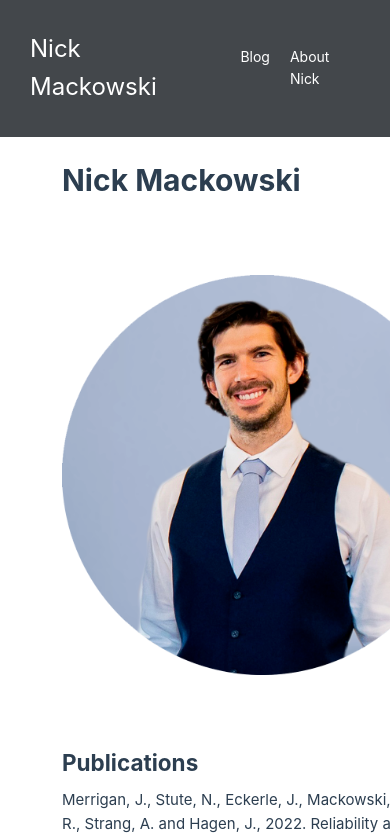
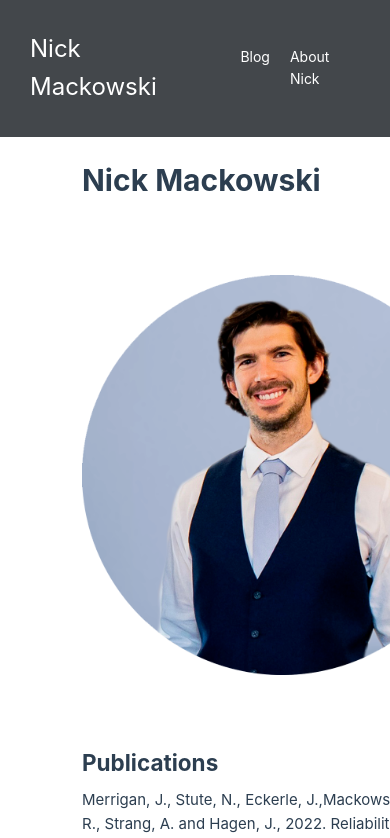
Before and after one commit to nmack41/nmdotcom, a Vue app: page / in a window 390 px wide. Shown: the top 838 px of the page. Built offline with nearby package versions, Linux system fonts and the light colour scheme.

Commit message:
adjust for mobile viewing and changes to about me

```diff
--- a/src/assets/main.css
+++ b/src/assets/main.css
@@ -6,6 +6,12 @@
   padding: 2rem;
 
   font-weight: normal;
+}
+
+@media only screen and (max-width: 600px) {
+  body {
+    padding: 20px;
+  }
 }
 
 a,
--- a/src/views/AboutView.vue
+++ b/src/views/AboutView.vue
@@ -74,7 +74,7 @@ export default {
         "CPR & AED – American Red Cross",
       ],
       pub: [
-        "Merrigan, J., Stute, N., Eckerle, J., Mackowski, N., Walters, J., O’Connor, M., Barrett, K., Robert, R., Strang, A. and Hagen, J., 2022. Reliability and Validity of Contemporary Bioelectrical Impedance Analysis Devices for Body Composition Assessment. Journal of Exercise and Nutrition, 5(4).",
+        "Merrigan, J., Stute, N., Eckerle, J.,Mackowski, N., Walters, J., O’Connor, M., Barrett, K., Robert, R., Strang, A. and Hagen, J., 2022. Reliability and Validity of Contemporary Bioelectrical Impedance Analysis Devices for Body Composition Assessment. Journal of Exercise and Nutrition, 5(4).",
         "Hierholzer K., Briggs R., Tolston M., Mackowski N., Eckerle J., O’Connor M., Barrett K., Smith R., Strang A., Heart Rate Variability: A Longitudinal Comparison of Commercial Devices for Individual and Group Stress-Response, Advances in Applied Physiology. Volume 7, Issue 2, December 2022, pp. 26-33. doi: 10.11648/j.aap.20220702.12",
         "Stute NL, Szeghy RE, Mackowski NS. All is fair in menstruation, POTS and… war? J Physiol. 2022 Aug 1. doi: 10.1113/JP283297. Epub ahead of print. PMID: 35913261.",
         "Hierholzer, K., Briggs, R., Tolston, M., Mackowski, N., O’Connor, M., Barrett, K., Smith, R., Eckerle, J. and Strang, A., 2022. Heart Rate Variability Metrics from Commercial Devices Predicts Strength and Cardiovascular Performance in a Military Cohort. American Journal of Sports Science, 10(1), pp.14-23.",
```
